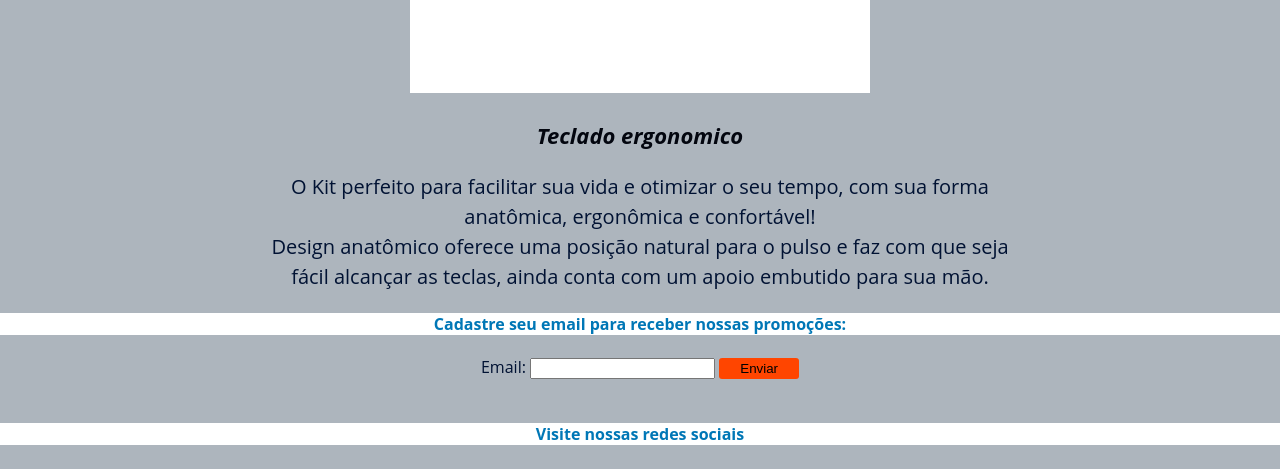
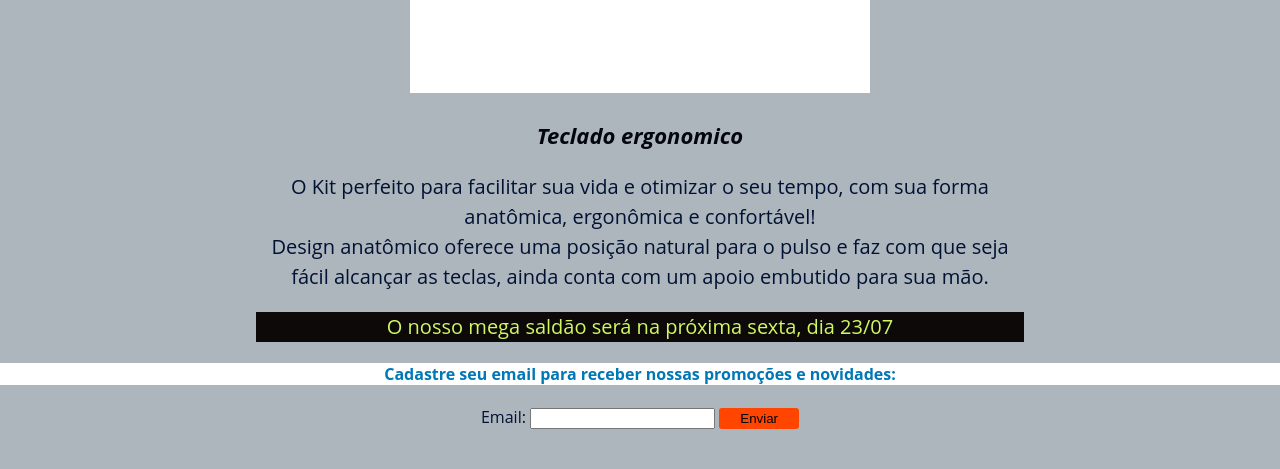
Before and after one commit to SheilaNSN/desafioHiringCoders, a plain HTML site: page index.html in a window 1280 px wide. Shown: the part 2182-2651 px from the top of the page. Drawn offline with Linux system fonts and the light colour scheme.

Commit message:
Add the date and style

```diff
--- a/index.html
+++ b/index.html
@@ -43,7 +43,13 @@
             ainda conta com um apoio embutido para sua mão.
     </section>
 
-    <h4>Cadastre seu email para receber nossas promoções:</h4>
+    <section>
+        <div class="data">
+            <p>O nosso mega saldão será na próxima sexta, dia 23/07<br></p>
+        </div>
+    </section>
+
+    <h4>Cadastre seu email para receber nossas promoções e novidades:</h4>
 
     <form>
         <label for="email">Email:</label>
--- a/style/style.css
+++ b/style/style.css
@@ -47,16 +47,9 @@ body{
     width: 60%;
   }
 
-  a{
-    text-decoration: none;
-    color:  #99ffff;
-    font-weight: 700;
-  }
-
- .principal a{
-    color: #fff;
-    text-decoration: underline;
-    font-weight: normal;
+  .data{
+    color: #d0f862;
+    background: rgb(14, 9, 9);
   }
 
   button{
```
